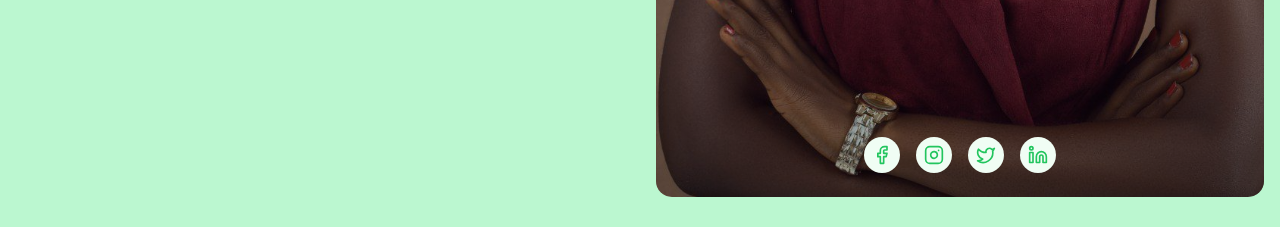
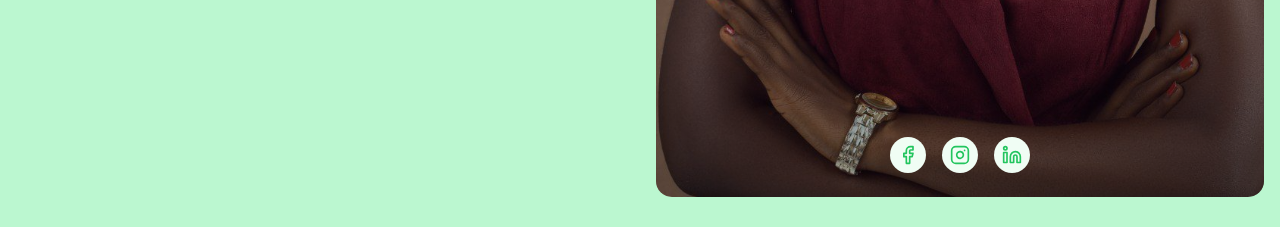
Before and after one commit to whalewalker/wedding-website, a React (Vite) app: page / in a window 1280 px wide. Shown: the part 2600-2827 px from the top of the page. Built offline with nearby package versions, Linux system fonts and the light colour scheme.

Commit message:
Project updated

```diff
--- a/src/components/Couple.tsx
+++ b/src/components/Couple.tsx
@@ -26,10 +26,10 @@ export const Couple: React.FC = () => {
                     occupation={coupleDetails.groomOccupation}
                     description="The groom is a dedicated GIS Specialist with extensive experience delivering geospatial solutions. He continually seeks to use his skills to make a meaningful impact. He is a devout Christian and a minister of God."
                     socialLinks={{
-                        facebook: "https://facebook.com/groom",
-                        instagram: "https://instagram.com/groom",
-                        twitter: "https://twitter.com/groom",
-                        linkedin: "https://linkedin.com/in/groom"
+                        facebook: "https://www.facebook.com/ak.damilare",
+                        instagram: "https://www.instagram.com/dee_akins?igsh=d2hlaHVhOGk2b3pr",
+                        twitter: "https://x.com/ak_damilare",
+                        linkedin: "https://www.linkedin.com/in/damilare-akinremi-7a8799129?utm_source=share&utm_campaign=share_via&utm_content=profile&utm_medium=android_app"
                     }}
                 />
 
@@ -47,10 +47,9 @@ export const Couple: React.FC = () => {
                     occupation={coupleDetails.brideOccupation}
                     description="The bride is an experienced HR Generalist in a consulting firm and a devoted Christian, lovingly called God’s Tola."
                     socialLinks={{
-                        facebook: "https://facebook.com/bride",
-                        instagram: "https://instagram.com/bride",
-                        twitter: "https://twitter.com/bride",
-                        linkedin: "https://linkedin.com/in/bride"
+                        facebook: "https://www.facebook.com/adetola.bolarinwa.3",
+                        instagram: "https://www.instagram.com/adetola_mii?igsh=M2pjeXY1dzdpYzU0",
+                        linkedin: "https://www.linkedin.com/in/bolarinwaadetola?utm_source=share&utm_campaign=share_via&utm_content=profile&utm_medium=android_app"
                     }}
                     reversed
                 />
```
